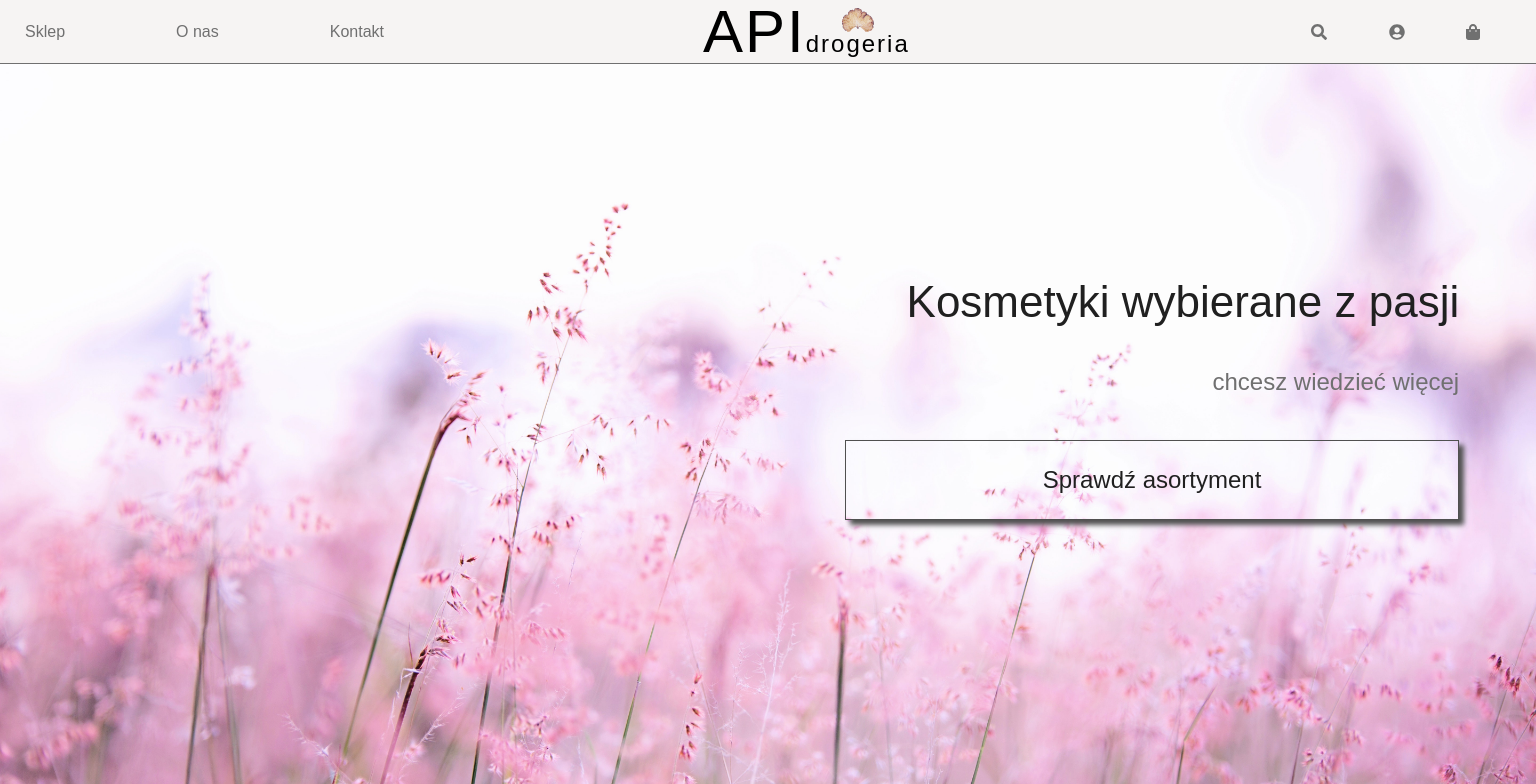
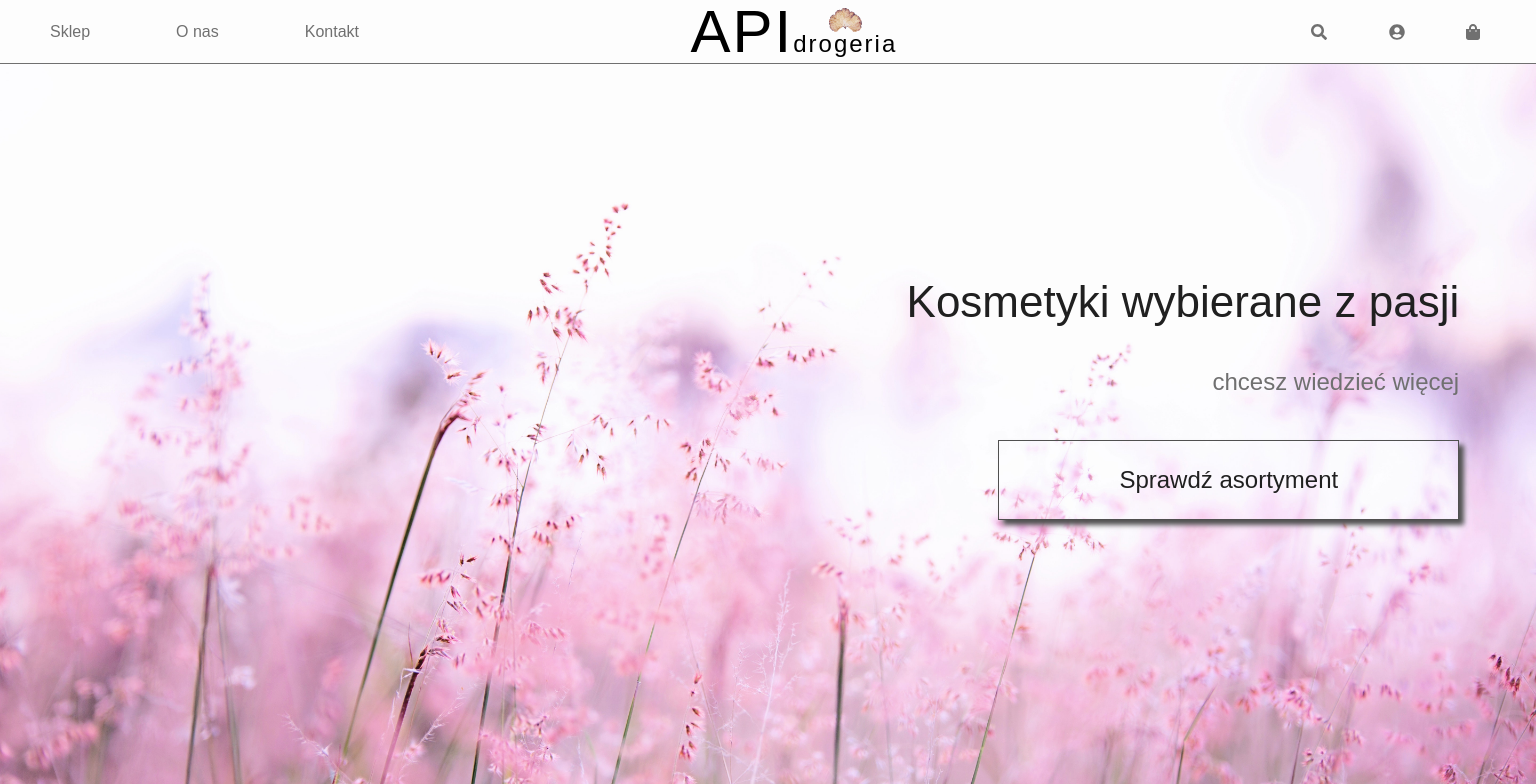
Before and after one commit to Bartek-str/API-drogeria, a React (Create React App) app: page / in a window 1536 px wide. Shown: the top 784 px of the page. Built offline with nearby package versions, Linux system fonts and the light colour scheme.

Commit message:
fixed things

```diff
--- a/src/components/Footer/Footer.js
+++ b/src/components/Footer/Footer.js
@@ -14,7 +14,7 @@ const Footer = () => (
             </div>
         </div>
         <div className='newsletter'>
-            <input value='adres e-mail' />
+            <input />
             <button>Newsletter</button>
         </div>
         <div className='bottom'>
--- a/src/components/Footer/Footer.scss
+++ b/src/components/Footer/Footer.scss
@@ -177,6 +177,7 @@
         }
 
         .copyright {
+            cursor: default;
             width: 100vw;
             display: flex;
             justify-content: center;
@@ -279,6 +280,7 @@
         }
 
         .copyright {
+            cursor: default;
             width: 100vw;
             display: flex;
             justify-content: center;
@@ -301,6 +303,7 @@
 
 @media screen and (min-width: 1440px) {
     .Footer {
+        position: relative;
         width: 100vw;
         height: 175px;
         background-color: #F6F4F3;
@@ -337,7 +340,7 @@
 
         .newsletter {
             position: absolute;
-            top: 304vh;
+            top: 5vh;
             right: 25px;
             display: flex;
             justify-content: center;
@@ -381,7 +384,8 @@
         }
 
         .copyright {
-            padding-top: 150px;
+            cursor: default;
+            bottom: 0;
             position: absolute;
             width: 100vw;
             display: flex;
--- a/src/components/Header/Header.scss
+++ b/src/components/Header/Header.scss
@@ -2,7 +2,7 @@
     .Header {
         z-index: 100;
         position: fixed;
-        background-color: #F6F4F3;
+        background-color: #FDFDFD;
         width: 100vw;
         height: 9vh;
         border-bottom: 1px solid #707070;
@@ -49,6 +49,7 @@
         }
 
         .logo {
+            cursor: pointer;
             position: absolute;
             display: flex;
             flex-direction: row;
@@ -156,7 +157,7 @@
     .Header {
         z-index: 100;
         position: fixed;
-        background-color: #F6F4F3;
+        background-color: #FDFDFD;
         width: 100vw;
         height: 8vh;
         border-bottom: 1px solid #707070;
@@ -169,6 +170,7 @@
         }
 
         .logo {
+            cursor: pointer;
             display: flex;
             flex-direction: row;
 
@@ -241,7 +243,7 @@
     .Header {
         z-index: 100;
         position: fixed;
-        background-color: #F6F4F3;
+        background-color: #FDFDFD;
         width: 100vw;
         height: 8vh;
         border-bottom: 1px solid #707070;
@@ -254,6 +256,7 @@
         }
 
         .logo {
+            cursor: pointer;
             display: flex;
             flex-direction: row;
 
@@ -295,10 +298,10 @@
             flex-direction: row;
             justify-content: space-between;
             color: #707070;
-            width: 25vw;
+            width: calc(25vw - 25px);
 
             div:nth-child(1) {
-                padding-left: 25px;
+                padding-left: 50px;
             }
 
             & > div {
--- a/src/components/Main/Main.scss
+++ b/src/components/Main/Main.scss
@@ -157,7 +157,7 @@
                 }
 
                 .goToShop {
-                    width: 35vw;
+                    width: 30vw;
                     height: 5vh;
                     border: 1px solid #505050;
                     display: flex;
@@ -286,7 +286,7 @@
                 }
 
                 .goToShop {
-                    width: 40vw;
+                    width: 30vw;
                     height: 10vh;
                     border: 1px solid #505050;
                     display: flex;
```
